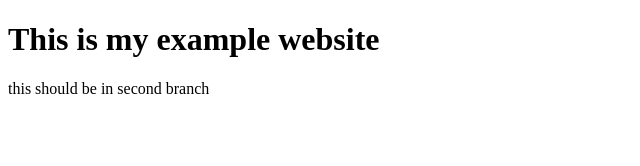
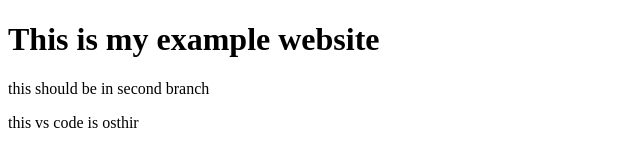
Before and after one commit to IftekharAlvee/Example-Website, a plain HTML site: page index.html in a window 1280 px wide. Shown: the whole page, without its empty margins (0-640 px from the left). Drawn offline with Linux system fonts and the light colour scheme.

Commit message:
just playing

```diff
--- a/index.html
+++ b/index.html
@@ -8,6 +8,6 @@
 <body>
     <h1>This is my example website</h1>
     <p>this should be in second branch</p>
-
+    <div class="name">this vs code is osthir</div>
 </body>
 </html>
```
